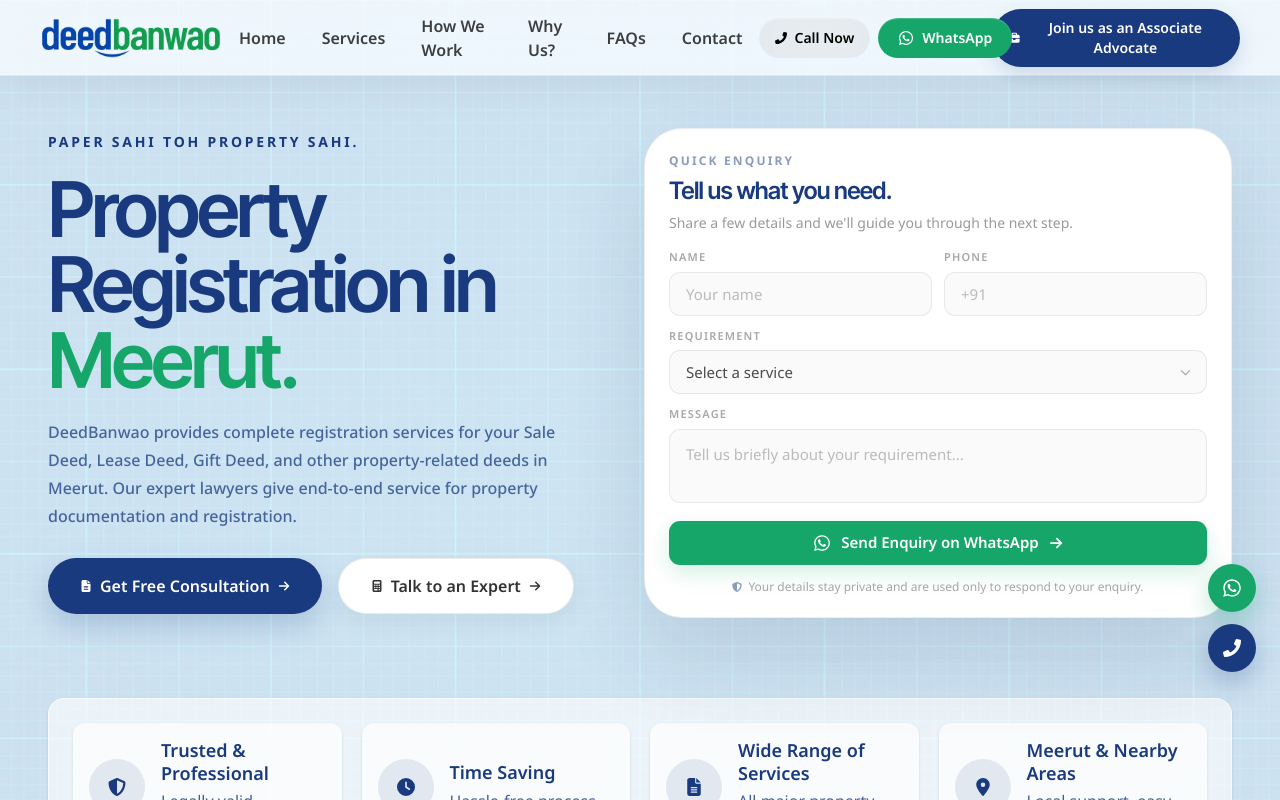
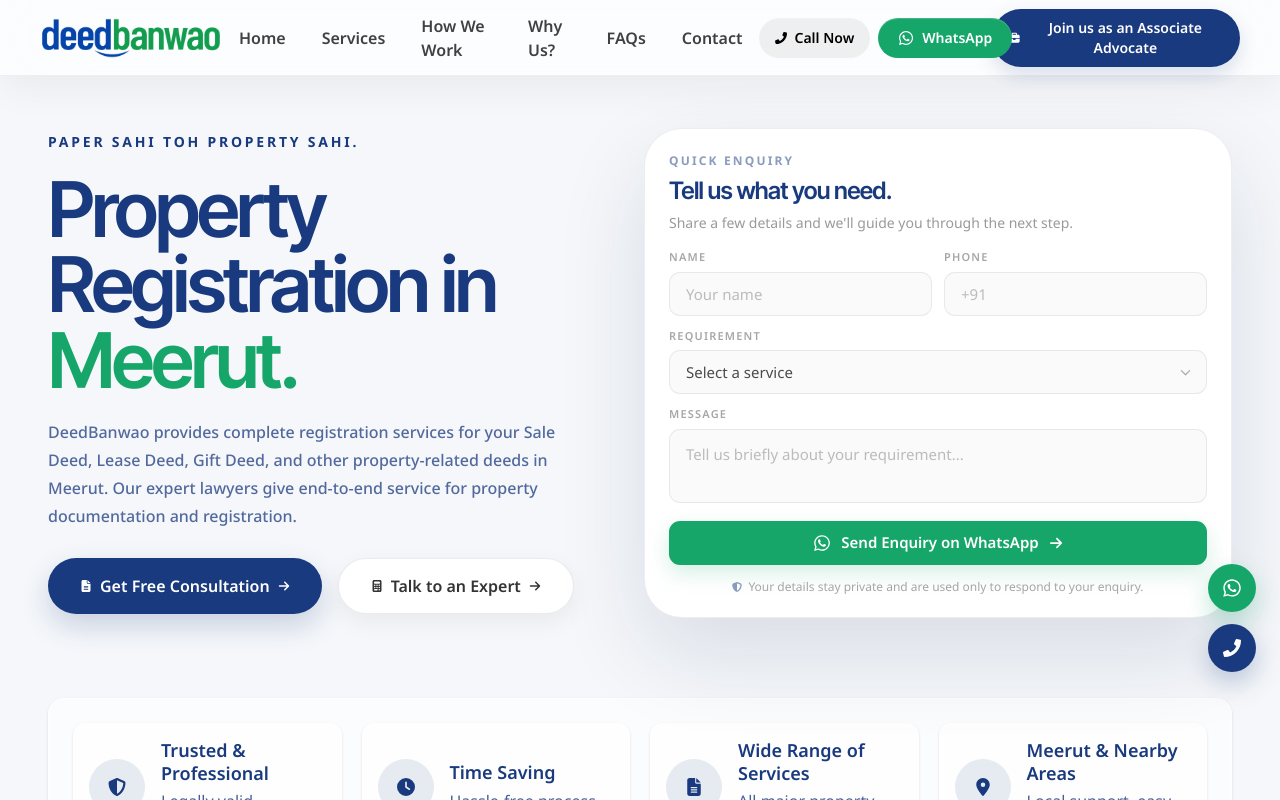
Before and after one commit to yugrastogi/deedbanwao, a React (Vite) app: page / in a window 1280 px wide. Shown: the top 800 px of the page. Built offline with nearby package versions, Linux system fonts and the light colour scheme.

Commit message:
Use clean off-white hero background

```diff
--- a/src/index.css
+++ b/src/index.css
@@ -22,13 +22,8 @@
 }
 
 .blueprint-page {
-  background-color: #ffffff;
-  background-image:
-    linear-gradient(rgba(255, 255, 255, 0.8), rgba(255, 255, 255, 0.8)),
-    url("/blueprint-grid.png");
-  background-position: center;
-  background-size: cover;
-  background-attachment: fixed;
+  background-color: #F5F7FA;
+  background-image: none;
 }
 
 /* Large headings use Inter Tight; keep existing colors and layout intact. */
```
